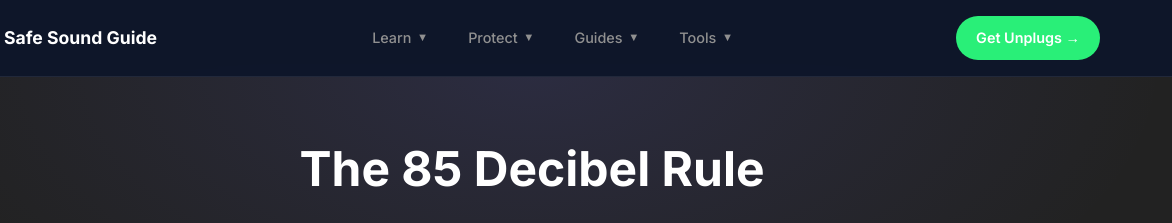
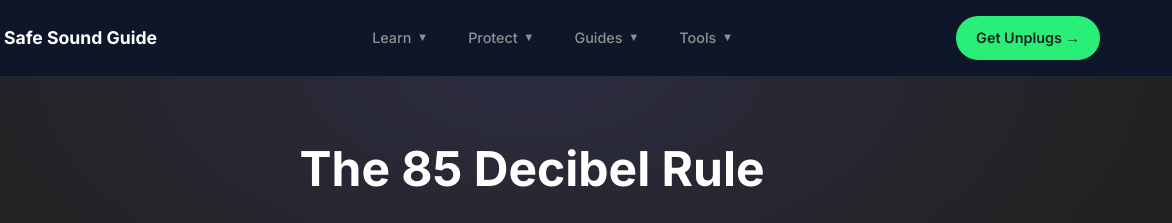
Before and after one commit to marloweagent-bot/safe-sound-collective, a plain HTML site: page 85-decibel-rule.html in a window 1280 px wide. Shown: the top 223 px of the page, 108-1280 px from the left. Drawn offline with Linux system fonts and the light colour scheme.

Commit message:
Fix: dark gray text (#222222) on all green backgrounds
- header-cta: white → #222222
- Consistent with Unplugs brand guidelines

```diff
--- a/85-decibel-rule.html
+++ b/85-decibel-rule.html
@@ -166,7 +166,7 @@
 
 .header-cta {
     background: var(--primary);
-    color: white !important;
+    color: #222222 !important;
     padding: 0.6rem 1.25rem;
     border-radius: 100px;
     font-weight: 600;
```
Also changed, not shown: concert-hearing-safety.html (+1 -1 lines), decibel-guide.html (+1 -1 lines), dj-hearing-protection.html (+1 -1 lines), exposure-calculator.html (+1 -1 lines), festival-survival.html (+1 -1 lines), headphone-safety.html (+1 -1 lines), hearing-test.html (+1 -1 lines), how-hearing-works.html (+1 -1 lines), index.html (+1 -1 lines), kids-hearing-protection.html (+1 -1 lines), musician-hearing-guide.html (+1 -1 lines), noise-induced-hearing-loss.html (+1 -1 lines), safe-listening-guidelines.html (+1 -1 lines), temporary-vs-permanent.html (+1 -1 lines), 2 more files.
